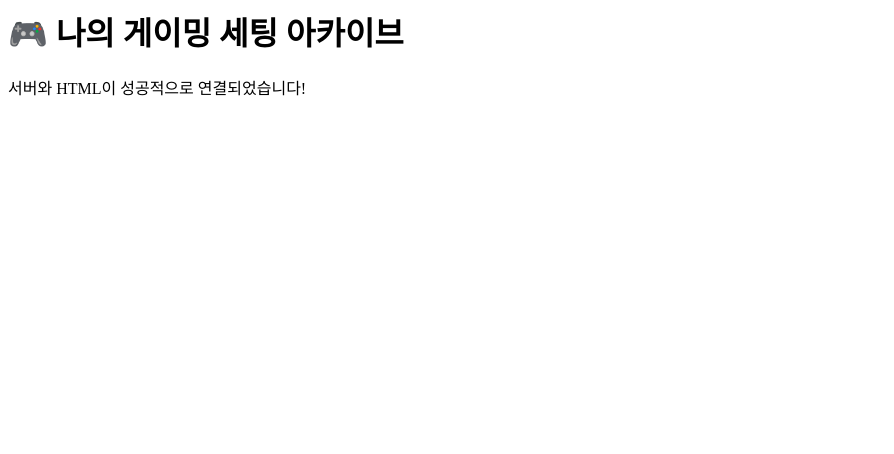
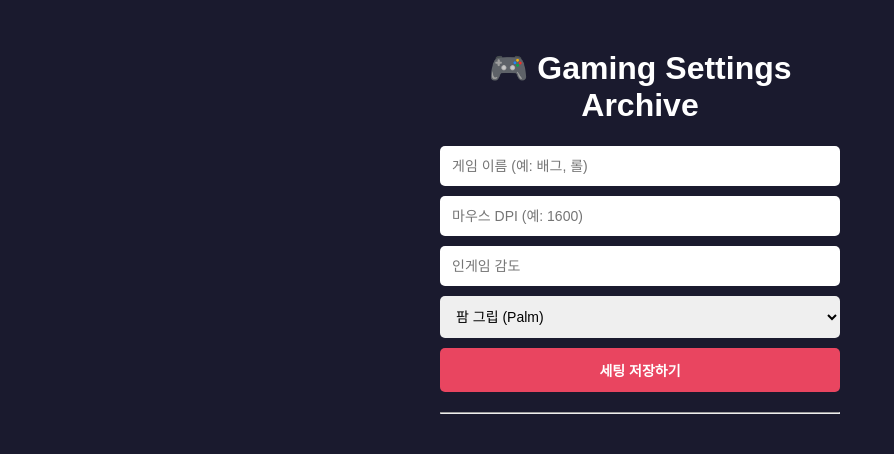
Before and after one commit to mabokpil/gaming-settings-archive, a website: page public/index.html in a window 1280 px wide. Shown: the whole page, without its empty margins (0-894 px from the left). Drawn offline with Linux system fonts and the light colour scheme; no server answers.

Commit message:
저장 기능 및 UI 구현 완료

```diff
--- a/public/index.html
+++ b/public/index.html
@@ -1,4 +1,5 @@
-<html lang="en">
+<!doctype html>
+<html lang="ko">
   <head>
     <meta charset="UTF-8" />
     <meta name="viewport" content="width=device-width, initial-scale=1.0" />
@@ -6,8 +7,32 @@
     <link rel="stylesheet" href="style.css" />
   </head>
   <body>
-    <h1>🎮 나의 게이밍 세팅 아카이브</h1>
-    <p>서버와 HTML이 성공적으로 연결되었습니다!</p>
+    <div class="container">
+      <h1>🎮 Gaming Settings Archive</h1>
+
+      <div class="input-section">
+        <input
+          type="text"
+          id="gameName"
+          placeholder="게임 이름 (예: 배그, 롤)"
+        />
+        <input
+          type="number"
+          id="mouseDpi"
+          placeholder="마우스 DPI (예: 1600)"
+        />
+        <input type="text" id="sensitivity" placeholder="인게임 감도" />
+        <select id="gripStyle">
+          <option value="Palm">팜 그립 (Palm)</option>
+          <option value="Claw">클로 그립 (Claw)</option>
+          <option value="Fingertip">핑거팁 (Fingertip)</option>
+        </select>
+        <button onclick="saveSetting()">세팅 저장하기</button>
+      </div>
+
+      <hr />
+      <div id="settingsList" class="settings-list"></div>
+    </div>
 
     <script src="script.js"></script>
   </body>
--- a/public/script.js
+++ b/public/script.js
@@ -0,0 +1,61 @@
+// 서버에 데이터 저장 요청
+async function saveSetting() {
+  const gameName = document.getElementById("gameName").value;
+  const mouseDpi = document.getElementById("mouseDpi").value;
+  const sensitivity = document.getElementById("sensitivity").value;
+  const gripStyle = document.getElementById("gripStyle").value;
+
+  if (!gameName || !mouseDpi || !sensitivity) {
+    alert("모든 칸을 입력해 주세요!");
+    return;
+  }
+
+  const settingData = { gameName, mouseDpi, sensitivity, gripStyle };
+
+  try {
+    const response = await fetch("/api/settings", {
+      method: "POST",
+      headers: { "Content-Type": "application/json" },
+      body: JSON.stringify(settingData),
+    });
+
+    if (response.ok) {
+      alert("서버 저장 완료!");
+      loadSettings(); // 목록 새로고침
+      // 입력창 비우기
+      document.getElementById("gameName").value = "";
+      document.getElementById("mouseDpi").value = "";
+      document.getElementById("sensitivity").value = "";
+    }
+  } catch (error) {
+    console.error("저장 실패:", error);
+  }
+}
+
+// 서버에서 데이터 가져와서 화면에 그리기
+async function loadSettings() {
+  try {
+    const response = await fetch("/api/settings");
+    const settings = await response.json();
+
+    const settingsList = document.getElementById("settingsList");
+    settingsList.innerHTML = "";
+
+    settings.forEach((set) => {
+      const card = document.createElement("div");
+      card.className = "settings-card";
+      card.innerHTML = `
+                <h3>🎮 ${set.gameName}</h3>
+                <p><strong>DPI:</strong> ${set.mouseDpi}</p>
+                <p><strong>감도:</strong> ${set.sensitivity}</p>
+                <p><strong>그립:</strong> ${set.gripStyle}</p>
+            `;
+      settingsList.prepend(card);
+    });
+  } catch (error) {
+    console.error("불러오기 실패:", error);
+  }
+}
+
+// 페이지 시작 시 자동 실행
+loadSettings();
--- a/public/style.css
+++ b/public/style.css
@@ -0,0 +1,51 @@
+body {
+  font-family: "Arial", sans-serif;
+  background-color: #1a1a2e;
+  color: white;
+  display: flex;
+  justify-content: center;
+  padding: 20px;
+}
+
+.container {
+  width: 100%;
+  max-width: 400px;
+  text-align: center;
+}
+
+.input-section {
+  display: flex;
+  flex-direction: column;
+  gap: 10px;
+  margin-bottom: 20px;
+}
+
+input,
+select,
+button {
+  padding: 12px;
+  border-radius: 5px;
+  border: none;
+  font-size: 14px;
+}
+
+button {
+  background-color: #e94560;
+  color: white;
+  font-weight: bold;
+  cursor: pointer;
+  transition: 0.3s;
+}
+
+button:hover {
+  background-color: #ff2e63;
+}
+
+.settings-card {
+  background-color: #16213e;
+  padding: 15px;
+  margin-top: 10px;
+  border-radius: 8px;
+  text-align: left;
+  border-left: 5px solid #e94560;
+}
```
Also changed, not shown: server.js (+19 -0 lines).
